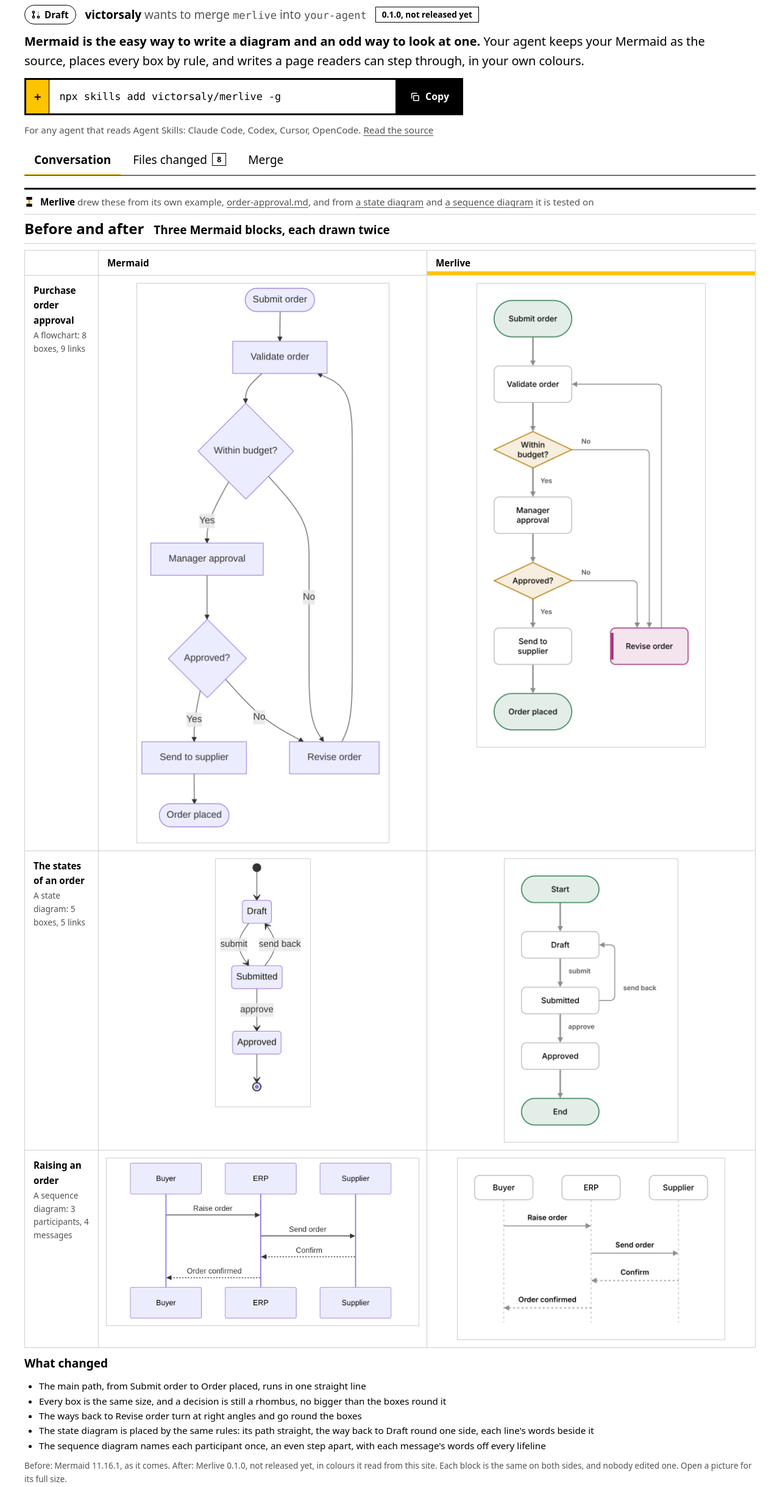
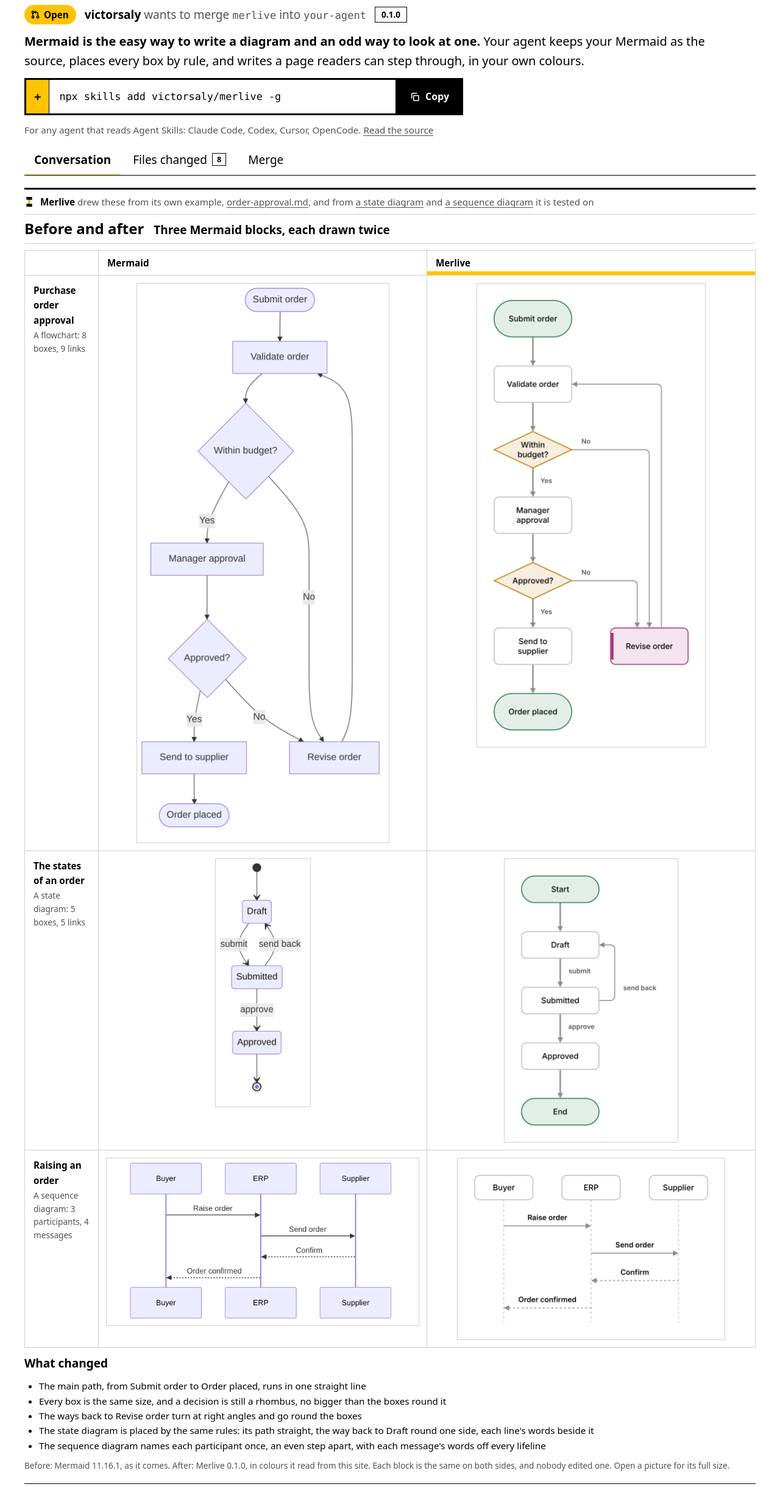
Before and after one commit to victorsaly/skills, an Astro site: page /merlive in a window 1280 px wide. Shown: the part 201-2640 px from the top of the page at 61% size. Built offline with nearby package versions, Linux system fonts and the light colour scheme; Astro itself is replaced by a stand-in of ours; a web font is replaced by a local one.

Commit message:
Say Merlive 0.1.0 is released
Merlive's changelog marks 0.1.0 released on 25 November, so its page stops
saying "not released yet": the pill is the open one SideShot's page has,
the version stands alone, and the hub entry and the README row drop the
caveat.

Co-Authored-By: Claude Fable 5.2 <noreply@anthropic.com>
Claude-Session: https://claude.ai/code/session_019UYU4aaDk1EijiFUteTqTH

```diff
--- a/src/content/skills/merlive.md
+++ b/src/content/skills/merlive.md
@@ -1,7 +1,7 @@
 ---
 name: Merlive
 tagline: Mermaid diagrams, placed by rule and made live.
-summary: Turns the Mermaid in your Markdown into diagrams that look planned, in your own colours, that readers can step through. It draws flowcharts, state diagrams and sequence diagrams. The Mermaid stays the source. Version 0.1.0, not released yet.
+summary: Turns the Mermaid in your Markdown into diagrams that look planned, in your own colours, that readers can step through. It draws flowcharts, state diagrams and sequence diagrams. The Mermaid stays the source.
 repo: https://github.com/victorsaly/merlive
 install: npx skills add victorsaly/merlive -g
 order: 3
--- a/src/pages/merlive.astro
+++ b/src/pages/merlive.astro
@@ -2,8 +2,7 @@
 // Why: Merlive's landing page is built as SideShot's is, so the two read as one family: a title that is the
 // sentence you say to your agent, a real before and after first (the same Mermaid block as Mermaid draws it and
 // as Merlive does, once for each kind of diagram it draws), the page Merlive wrote to try, what it does as
-// hunks, and the install command as the line that merges. Merlive is not released yet, and the page says so
-// wherever a reader decides.
+// hunks, and the install command as the line that merges.
 import { getEntry } from 'astro:content';
 import Frame from '../layouts/Frame.astro';
 import { person } from '../lib/person';
@@ -119,9 +118,9 @@ const data = [
       <span class="plain">Your Mermaid diagrams, placed by rule and made live.</span>
     </h1>
     <p class="meta">
-      <span class="pill"><svg aria-hidden="true" width="16" height="16" viewBox="0 0 24 24" fill="none" stroke="currentColor" stroke-width="2.4" stroke-linecap="round" stroke-linejoin="round"><circle cx="6" cy="6" r="2.5"></circle><circle cx="6" cy="18" r="2.5"></circle><circle cx="18" cy="18" r="2.5"></circle><path d="M6 8.5v7"></path><path d="M18 6v.01"></path><path d="M18 11v.01"></path></svg>Draft</span>
+      <span class="pill"><svg aria-hidden="true" width="16" height="16" viewBox="0 0 24 24" fill="none" stroke="currentColor" stroke-width="2.4" stroke-linecap="round" stroke-linejoin="round"><circle cx="6" cy="6" r="2.5"></circle><circle cx="6" cy="18" r="2.5"></circle><circle cx="18" cy="18" r="2.5"></circle><path d="M6 8.5v7"></path><path d="M18 15.5V9a3 3 0 0 0-3-3h-4"></path><path d="m13 3.5-2.5 2.5 2.5 2.5"></path></svg>Open</span>
       <span><b>victorsaly</b> wants to merge <code>merlive</code> into <code>your-agent</code></span>
-      <span class="state">{example.version}, not released yet</span>
+      <span class="state">{example.version}</span>
     </p>
     <p class="lede">
       <b>Mermaid is the easy way to write a diagram and an odd way to look at one.</b> Your agent keeps your Mermaid
@@ -193,7 +192,7 @@ const data = [
           <li>The state diagram is placed by the same rules: its path straight, the way back to Draft round one side, each line's words beside it</li>
           <li>The sequence diagram names each participant once, an even step apart, with each message's words off every lifeline</li>
         </ul>
-        <p class="md-sub">Before: Mermaid {example.mermaid}, as it comes. After: Merlive {example.version}, not released yet, in colours it read from this site. Each block is the same on both sides, and nobody edited one. Open a picture for its full size.</p>
+        <p class="md-sub">Before: Mermaid {example.mermaid}, as it comes. After: Merlive {example.version}, in colours it read from this site. Each block is the same on both sides, and nobody edited one. Open a picture for its full size.</p>
       </div>
     </div>
     <p class="caption">
@@ -334,7 +333,7 @@ const data = [
     <article class="hunk" aria-labelledby="h-not-yet">
       <header class="hunk-head">
         <h3 id="h-not-yet">What it does not do yet</h3>
-        <code>@@ {example.version}, not released yet @@</code>
+        <code>@@ {example.version} @@</code>
       </header>
       <div class="hunk-body">
         <ul class="adds">
@@ -350,7 +349,7 @@ const data = [
     <h2 id="merge-title">Merge <MerliveWordmark /> into your agent</h2>
     <p class="checks">
       <svg aria-hidden="true" width="20" height="20" viewBox="0 0 24 24" fill="none" stroke="currentColor" stroke-width="2.6" stroke-linecap="round" stroke-linejoin="round"><path d="m5 12 5 5 9-10"></path></svg>
-      <span>MIT licence. Needs Node 22 and nothing else. A draft: {example.version} is not released yet, so the command installs what is on the main branch today.</span>
+      <span>MIT licence. Needs Node 22 and nothing else.</span>
     </p>
     <InstallLine command={skill.install} label="Install Merlive" />
     <p class="then">Then ask: <q>Merlive docs/orders.md.</q> The first time, it reads your site's colours and sets itself up.</p>
@@ -404,17 +403,15 @@ const data = [
   .meta b {
     color: var(--ink);
   }
-  /* A draft is not open yet, so its pill is ink on paper: marigold is kept for what is open, added or after. */
   .pill {
     display: inline-flex;
     align-items: center;
     gap: 6px;
-    background: var(--paper);
-    color: var(--ink);
-    border: var(--hair) solid var(--ink);
+    background: var(--mark);
+    color: var(--mark-ink);
     font-weight: 700;
     font-size: 0.95rem;
-    padding: 3px 12px 3px 10px;
+    padding: 4px 12px 4px 10px;
     border-radius: 999px;
   }
   /* The same outline tag SideShot's page uses for Merged, saying where Merlive stands. */
```
Also changed, not shown: README.md.
